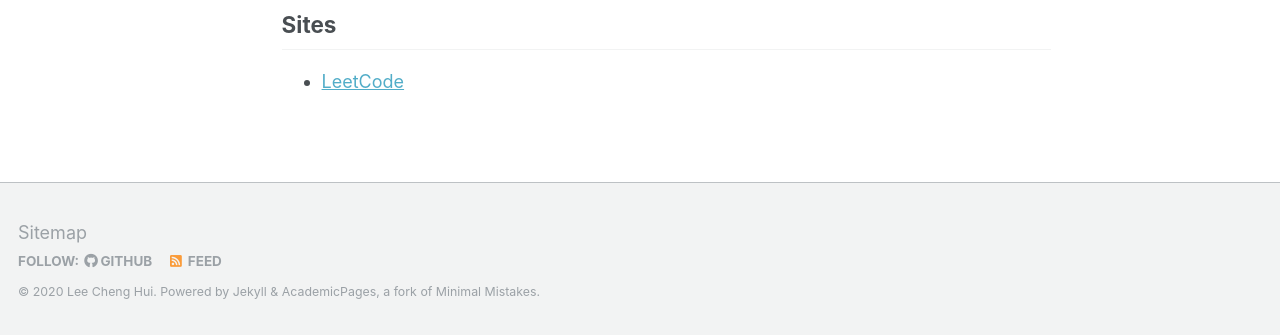
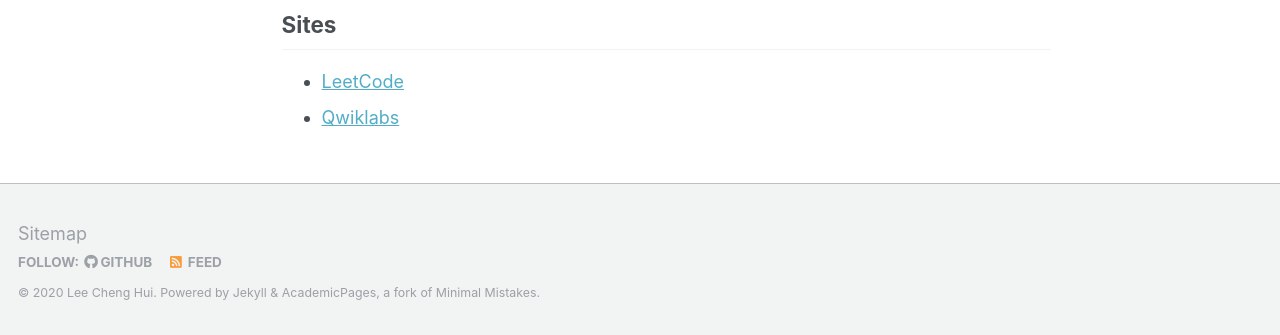
Before and after one commit to chenghui-lee/chenghui-lee.github.io, a Jekyll site: the page built from _pages/about.md, in a window 1280 px wide and 1374 px high. Shown: the part 1036-1371 px from the top of the window. Built offline with Jekyll 4.4.1, drawn with Linux system fonts in a browser that asks for light colours.

Commit message:
Update about.md

```diff
--- a/_pages/about.md
+++ b/_pages/about.md
@@ -31,3 +31,4 @@ I teach Java programming as a teaching assistant in the Faculty of Computer Scie
 
 ## Sites
 - [LeetCode](https://leetcode.com/chenghui88/)
+- [Qwiklabs](https://www.qwiklabs.com/public_profiles/9499c33e-dfff-417c-b92d-15ad33c4a793)
```
